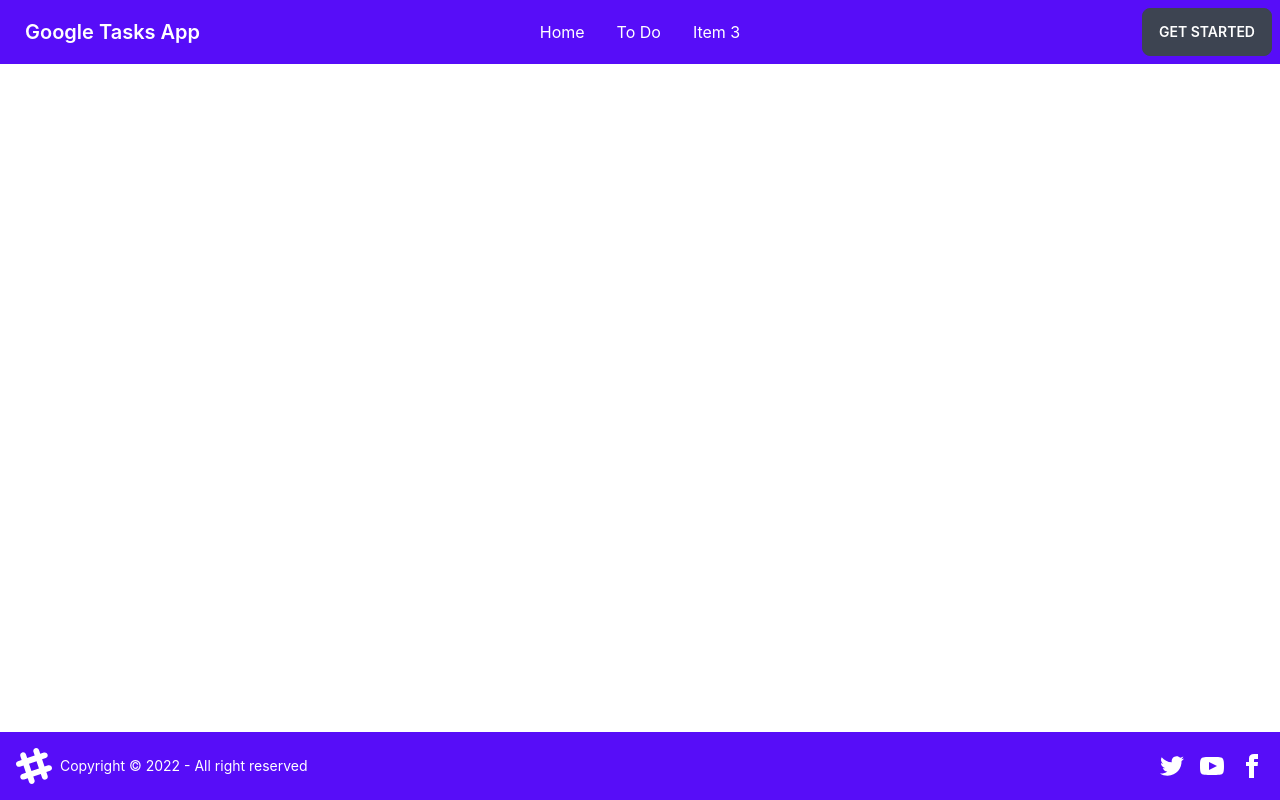
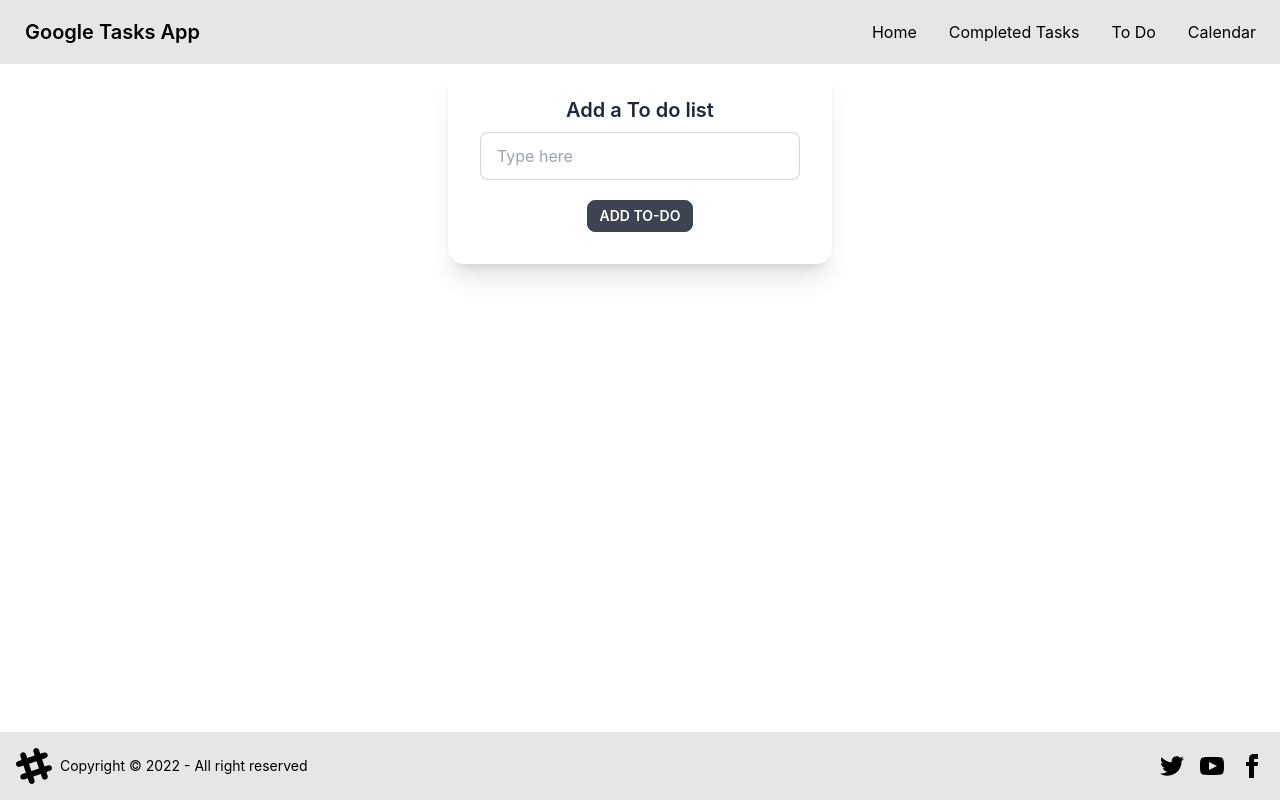
Before and after one commit to annise-arif/Google-Tasks-App, a React (Create React App) app: page /home in a window 1280 px wide. Built offline with nearby package versions, Linux system fonts and the light colour scheme.

Commit message:
implemented todo input

```diff
--- a/src/App.js
+++ b/src/App.js
@@ -1,14 +1,20 @@
 import { Route, Routes } from 'react-router-dom';
 import './App.css';
+import CompletedTask from './pages/CompletedTask/CompletedTask';
 import Footer from './pages/Footer/Footer';
+import Home from './pages/Home/Home';
 import Navbar from './pages/Navbar/Navbar.js';
+import Todo from './pages/Todo/Todo';
 
 function App() {
   return (
     <div className="App">
        <Navbar></Navbar>
         <Routes>
-          <Route></Route>
+          <Route path='home' element={<Home></Home>}></Route>
+          <Route path='completedtask' element={<CompletedTask></CompletedTask>}></Route>
+          <Route path='todo' element={<Todo></Todo>}></Route>
+          <Route path='calendar' element={<CompletedTask></CompletedTask>}></Route>
         </Routes>
         <Footer></Footer>
     </div>
--- /dev/null
+++ b/src/pages/Calendar/Calendar.js
@@ -0,0 +1,11 @@
+import React from 'react';
+
+const Calendar = () => {
+    return (
+        <div>
+            <h1>Calendar</h1>
+        </div>
+    );
+};
+
+export default Calendar;
--- /dev/null
+++ b/src/pages/CompletedTask/CompletedTask.js
@@ -0,0 +1,11 @@
+import React from 'react';
+
+const CompletedTask = () => {
+    return (
+        <div>
+            <h1>Completed Task</h1>
+        </div>
+    );
+};
+
+export default CompletedTask;
--- a/src/pages/Footer/Footer.js
+++ b/src/pages/Footer/Footer.js
@@ -2,7 +2,7 @@
 
 const Footer = () => {
   return (
-    <footer class="footer items-center p-4 bg-primary fixed bottom-0 text-neutral-content">
+    <footer class="footer items-center p-4 bg-base-300 fixed bottom-0 text-black">
       <div class="items-center grid-flow-col">
         <svg
           width="36"
--- /dev/null
+++ b/src/pages/Home/Home.js
@@ -0,0 +1,33 @@
+import React from "react";
+
+const Home = () => {
+    const handleTodo = (event) =>{
+        event.preventDefault();
+        const todo = event.target.todo.value;
+        console.log(todo);
+        event.target.reset();
+    }
+  return (
+    <div class="card w-96 bg-base-100 shadow-xl mx-auto">
+      <div class="card-body">
+        <h2 class="card-title justify-center">Add a To do list</h2>
+        <form
+            onSubmit={handleTodo}>
+          <input
+            name="todo"
+            type="text"
+            placeholder="Type here"
+            class="input input-bordered input-base-300 w-full max-w-xs"
+          />
+          <input
+            class="btn btn-base-300 btn-sm mt-5"
+            type="submit"
+            value="Add TO-DO"
+          />
+        </form>
+      </div>
+    </div>
+  );
+};
+
+export default Home;
--- a/src/pages/Navbar/Navbar.js
+++ b/src/pages/Navbar/Navbar.js
@@ -1,9 +1,10 @@
 import React from "react";
+import { Link } from "react-router-dom";
 
 const Navbar = () => {
   return (
-    <header class="navbar bg-primary text-white">
-      <div class="navbar-start">
+    <header class="navbar bg-base-300 text-black">
+      <div class="navbar-start container">
         <div class="dropdown">
           <label tabindex="0" class="btn btn-ghost lg:hidden">
             <svg
@@ -26,33 +27,36 @@
             class="menu menu-compact dropdown-content mt-3 p-2 shadow bg-primary rounded-box w-52"
           >
             <li>
-              <a>Completed Tasks</a>
+              <Link to="/home">Home</Link>
+            </li>
+            <li>
+              <Link to="/completedtask">Completed Tasks</Link>
             </li>
             <li tabindex="0">
-              <a class="justify-between">To Do</a>
+              <Link to="/todo">To Do</Link>
             </li>
             <li>
-              <a>Calendar</a>
+              <Link to="/calendar">Calendar</Link>
             </li>
           </ul>
         </div>
         <a class="btn btn-ghost normal-case text-xl">Google Tasks App</a>
       </div>
-      <div class="navbar-center hidden lg:flex">
+      <div class="navbar-end hidden lg:flex">
         <ul class="menu menu-horizontal p-0">
           <li>
-            <a>Home</a>
+          <Link to="/home">Home</Link>
+          </li>
+          <li>
+          <Link to="/completedtask">Completed Tasks</Link>
           </li>
           <li tabindex="0">
-           <a>To Do</a>
+          <Link to="/todo">To Do</Link>
           </li>
           <li>
-            <a>Item 3</a>
+          <Link to="/calendar">Calendar</Link>
           </li>
         </ul>
-      </div>
-      <div class="navbar-end">
-        <a class="btn">Get started</a>
       </div>
     </header>
   );
--- /dev/null
+++ b/src/pages/Todo/Todo.js
@@ -0,0 +1,11 @@
+import React from 'react';
+
+const Todo = () => {
+    return (
+        <div>
+            <h1>To Do</h1>
+        </div>
+    );
+};
+
+export default Todo;
```
